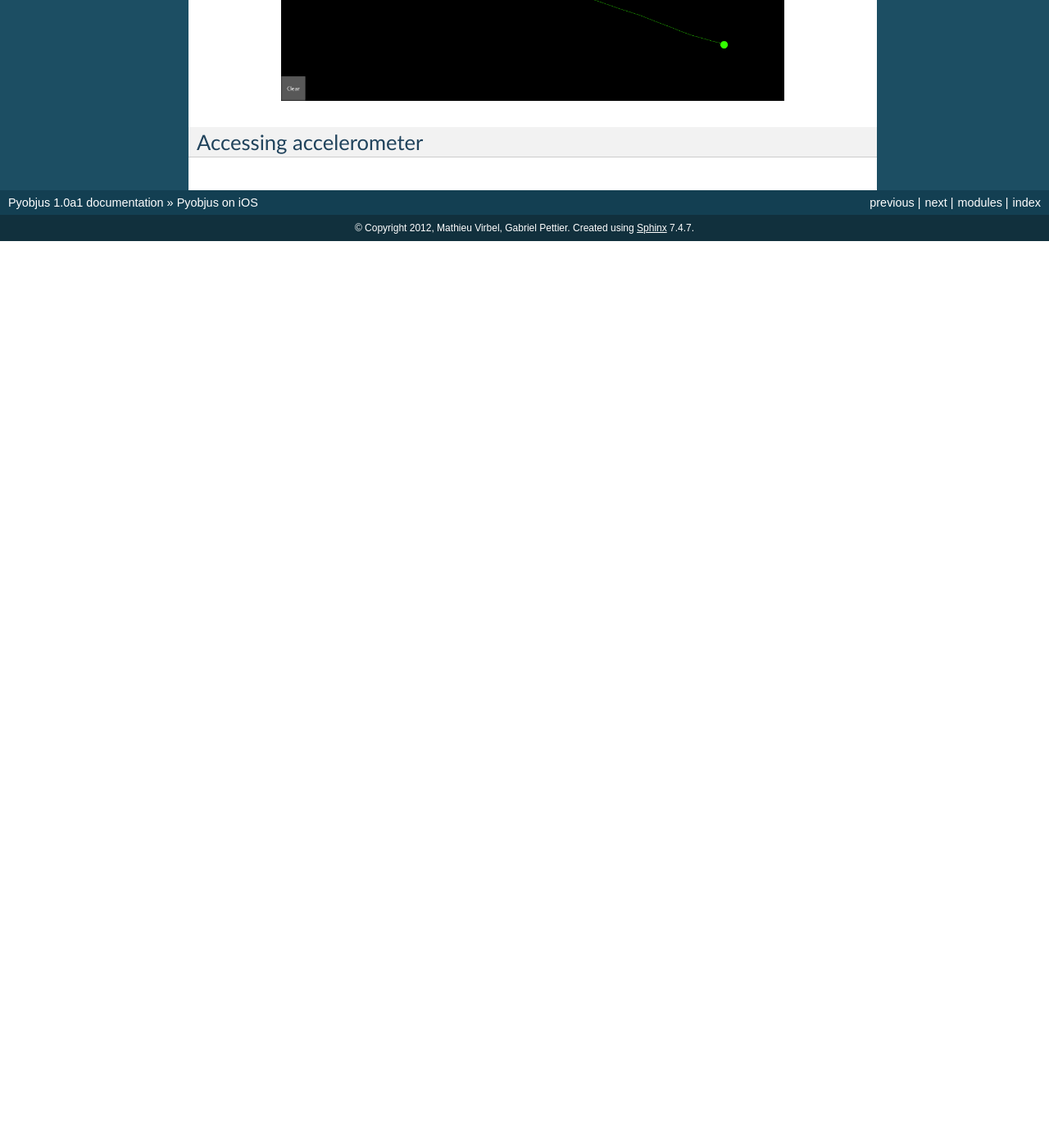
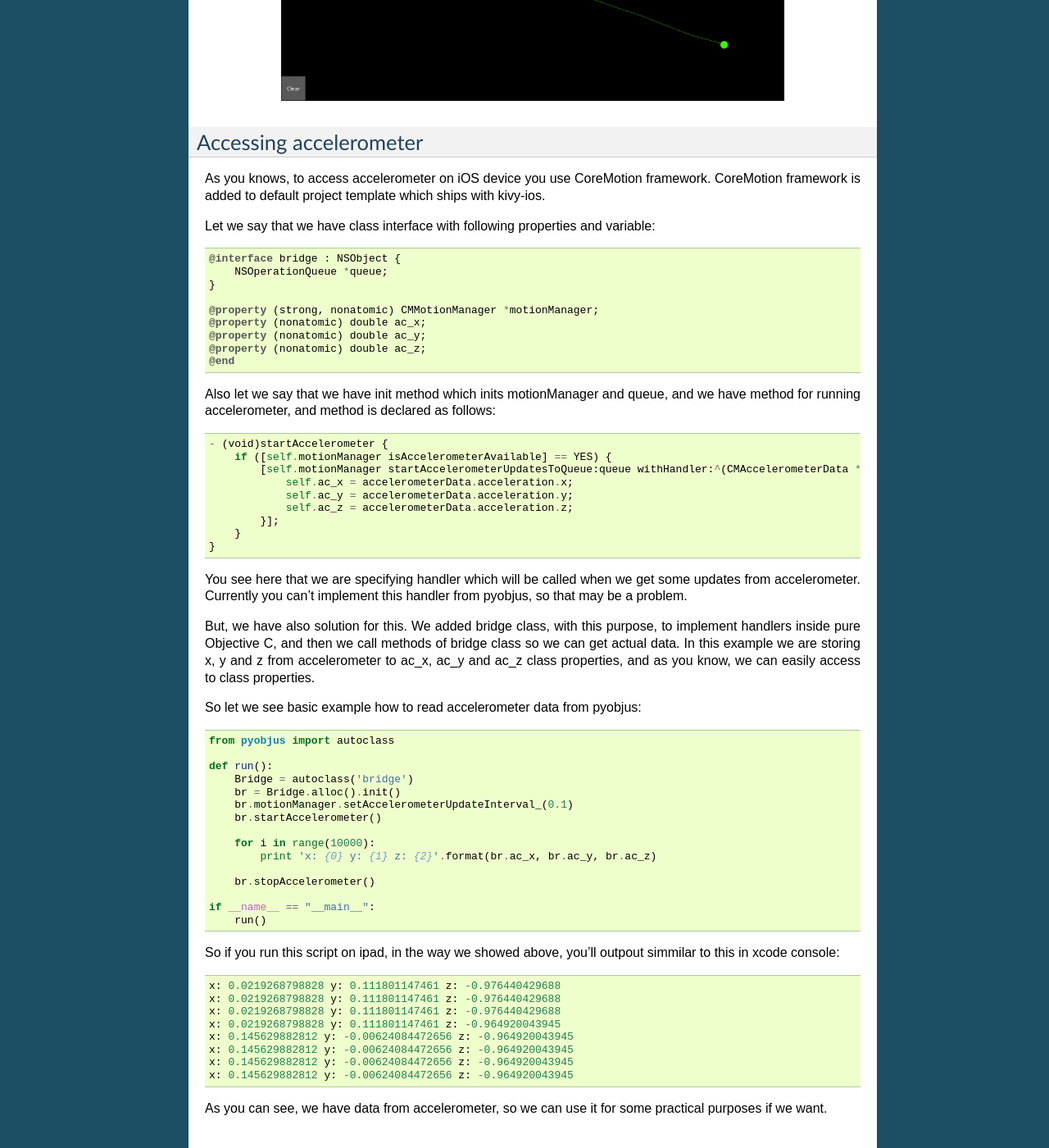
Before and after one commit to kivy/pyobjus, a Sphinx documentation site: the page built from docs/source/pyobjus_ios.rst, in a window 1280 px wide and 1400 px high, scrolled down 2406 px. Shown: the whole window at 82% size. Built offline with Sphinx 7.4.7, drawn with Linux system fonts in a browser that asks for light colours; before the commit the page ends 2700 px from its top, so only the background shows below that; some of the changed text lies outside the part shown.

Commit message:
updated pyobjus-ios docs

```diff
--- a/docs/source/pyobjus_ios.rst
+++ b/docs/source/pyobjus_ios.rst
@@ -110,3 +110,65 @@ This is screenshoot from my iPad
 
 Accessing accelerometer
 -----------------------
+
+As you knows, to access accelerometer on iOS device you use CoreMotion framework. CoreMotion framework is added to default project template which ships with kivy-ios.
+
+Let we say that we have class interface with following properties and variable::
+
+    @interface bridge : NSObject {
+        NSOperationQueue *queue;
+    }
+
+    @property (strong, nonatomic) CMMotionManager *motionManager;
+    @property (nonatomic) double ac_x;
+    @property (nonatomic) double ac_y;
+    @property (nonatomic) double ac_z;
+    @end
+
+Also let we say that we have init method which inits motionManager and queue, and we have method for running accelerometer, and method is declared as follows::
+
+    - (void)startAccelerometer {
+        if ([self.motionManager isAccelerometerAvailable] == YES) {
+            [self.motionManager startAccelerometerUpdatesToQueue:queue withHandler:^(CMAccelerometerData *accelerometerData, NSError *error) {
+                self.ac_x = accelerometerData.acceleration.x;
+                self.ac_y = accelerometerData.acceleration.y;
+                self.ac_z = accelerometerData.acceleration.z;
+            }];
+        }
+    }
+
+You see here that we are specifying handler which will be called when we get some updates from accelerometer. Currently you can't implement this handler from pyobjus, so that may be a problem.
+
+But, we have also solution for this. We added bridge class, with this purpose, to implement handlers inside pure Objective C, and then we call methods of bridge class so we can get actual data.
+In this example we are storing x, y and z from accelerometer to ac_x, ac_y and ac_z class properties, and as you know, we can easily access to class properties.
+
+So let we see basic example how to read accelerometer data from pyobjus::
+
+    from pyobjus import autoclass
+
+    def run():
+        Bridge = autoclass('bridge')
+        br = Bridge.alloc().init()
+        br.motionManager.setAccelerometerUpdateInterval_(0.1)
+        br.startAccelerometer()
+
+        for i in range(10000):
+            print 'x: {0} y: {1} z: {2}'.format(br.ac_x, br.ac_y, br.ac_z)
+
+        br.stopAccelerometer()
+
+    if __name__ == "__main__":
+        run()
+
+So if you run this script on ipad, in the way we showed above, you'll outpout simmilar to this in xcode console::
+
+    x: 0.0219268798828 y: 0.111801147461 z: -0.976440429688
+    x: 0.0219268798828 y: 0.111801147461 z: -0.976440429688
+    x: 0.0219268798828 y: 0.111801147461 z: -0.976440429688
+    x: 0.0219268798828 y: 0.111801147461 z: -0.964920043945
+    x: 0.145629882812 y: -0.00624084472656 z: -0.964920043945
+    x: 0.145629882812 y: -0.00624084472656 z: -0.964920043945
+    x: 0.145629882812 y: -0.00624084472656 z: -0.964920043945
+    x: 0.145629882812 y: -0.00624084472656 z: -0.964920043945
+
+As you can see, we have data from accelerometer, so we can use it for some practical purposes if we want.
```
Also changed, not shown: other parts of docs/source/pyobjus_ios.rst (+1 -1 lines).
